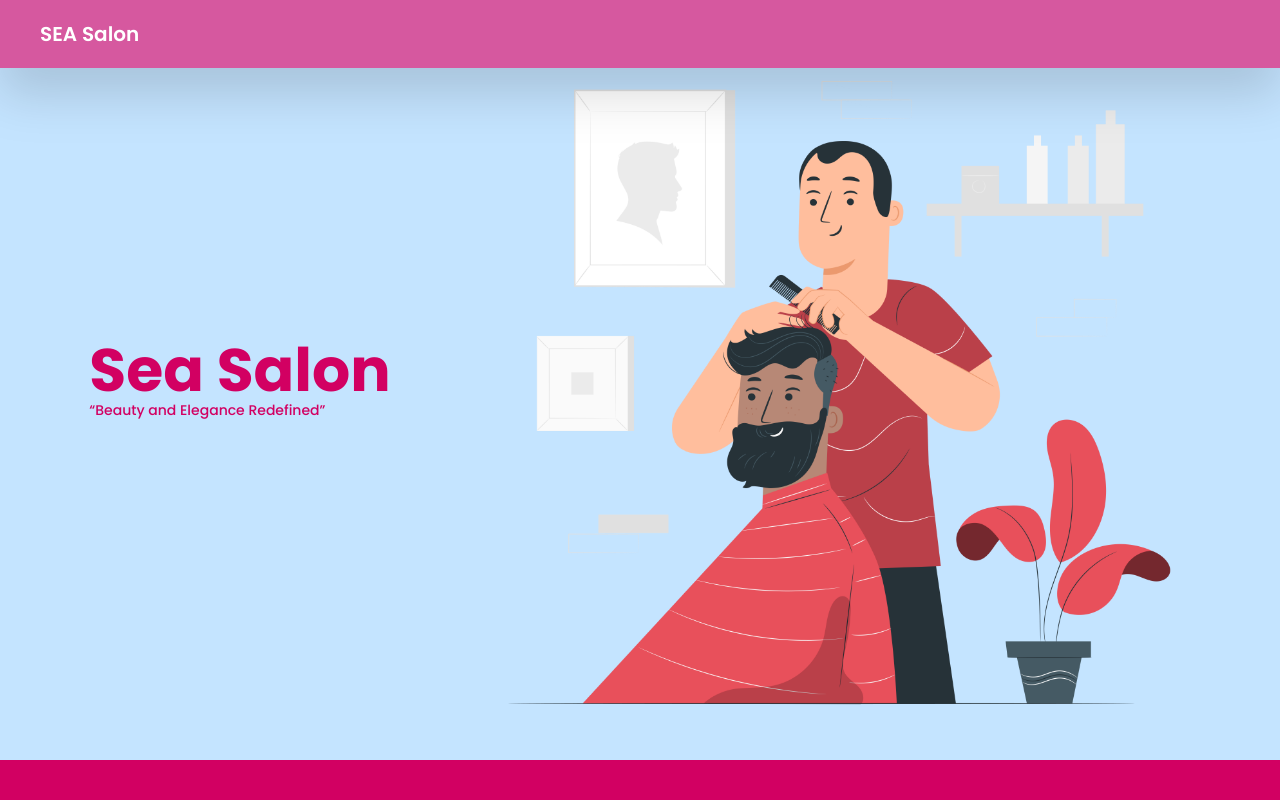
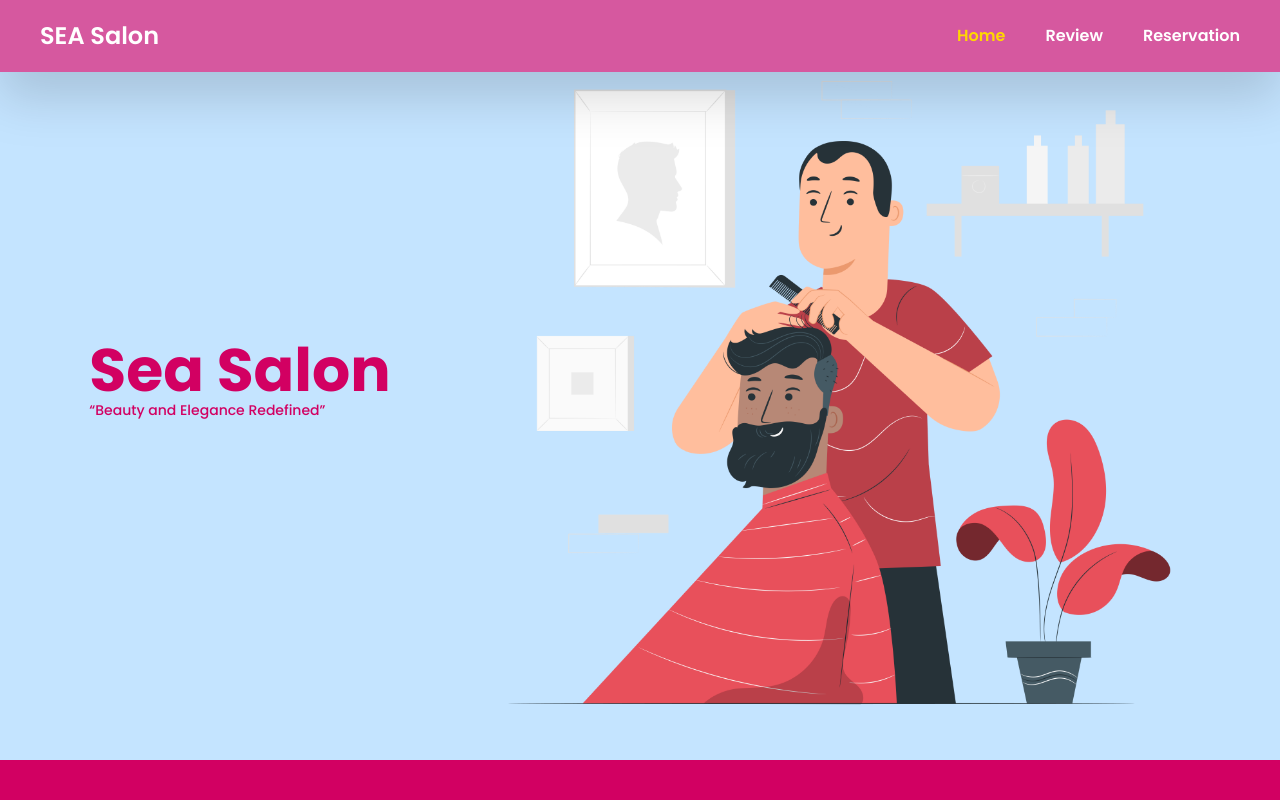
Before and after one commit to williamtheodoruswijaya/SEA-Salon, a React (Vite) app: page / in a window 1280 px wide. Shown: the top 800 px of the page. Built offline with nearby package versions, Linux system fonts and the light colour scheme.

Commit message:
NavBar Done!

```diff
--- a/src/App.jsx
+++ b/src/App.jsx
@@ -1,5 +1,7 @@
 import Dashboard from "./pages/Dashboard.jsx";
 import { BrowserRouter as Router, Route, Routes } from "react-router-dom";
+import Review from "./pages/Review.jsx";
+import Reservation from "./pages/Reservation.jsx";
 
 function App() {
   return (
@@ -7,6 +9,8 @@ function App() {
       <Router>
         <Routes>
           <Route path="/" element={<Dashboard />} />
+          <Route path="/review" element={<Review />} />
+          <Route path="/reservation" element={<Reservation />} />
         </Routes>
       </Router>
     </>
--- a/src/components/Navbar.jsx
+++ b/src/components/Navbar.jsx
@@ -1,4 +1,5 @@
 import { useNavigate } from "react-router-dom";
+import TransparentButton from "./TransparentButton";
 
 function Navbar() {
   const navigate = useNavigate();
@@ -14,11 +15,14 @@ function Navbar() {
 
   return (
     <>
-      <div className="flex bg-secondary fixed w-full drop-shadow-2xl z-10">
-        <div>
-          <h1 className="font-semibold flex flex-start text-xl px-10 py-5 text-white">
-            SEA Salon
-          </h1>
+      <div className="flex flex-col md:flex-row items-center justify-between bg-secondary fixed w-full drop-shadow-2xl z-10">
+        <div className="flex items-center justify-start md:justify-center px-10 py-5">
+          <h1 className="font-semibold text-2xl text-white">SEA Salon</h1>
+        </div>
+        <div className="flex items-center justify-end md:justify-center w-full md:w-auto px-5 py-2 md:py-5">
+          <TransparentButton title="Home" handleClick={handleClick} />
+          <TransparentButton title="Review" handleClick={handleClick} />
+          <TransparentButton title="Reservation" handleClick={handleClick} />
         </div>
       </div>
     </>
--- /dev/null
+++ b/src/components/TransparentButton.jsx
@@ -0,0 +1,26 @@
+import { useLocation } from "react-router-dom";
+import React from "react";
+
+function TransparentButton(props) {
+  const location = useLocation();
+  const currentPath = location.pathname;
+  const pathMapping = {
+    "/": "Home",
+    "/review": "Review",
+    "/reservation": "Reservation",
+  };
+
+  const isActive = pathMapping[currentPath] === props.title;
+  const ActiveClass = isActive ? "text-accent" : "text-white";
+
+  return (
+    <button
+      className={`mx-5 font-semibold text-1xl hover:text-accent transition duration-300 ease-in-out ${ActiveClass}`}
+      onClick={() => props.handleClick(props.title)}
+    >
+      <div>{props.title}</div>
+    </button>
+  );
+}
+
+export default TransparentButton;
--- /dev/null
+++ b/src/pages/Reservation.jsx
@@ -0,0 +1,9 @@
+function Reservation() {
+  return (
+    <>
+      <h1>Reservation</h1>
+    </>
+  );
+}
+
+export default Reservation;
--- /dev/null
+++ b/src/pages/Review.jsx
@@ -0,0 +1,9 @@
+function Review() {
+  return (
+    <div>
+      <h1>Review</h1>
+    </div>
+  );
+}
+
+export default Review;
--- a/tailwind.config.js
+++ b/tailwind.config.js
@@ -9,6 +9,8 @@ export default {
         secondary: "#D6589F",
         tertiary: "#D895DA",
         accent: "#FFD700",
+        white: "#FFFFFF",
+        cyan: "#00ffe5",
       },
       fontFamily: {
         sans: ["Poppins", "sans-serif"],
```
